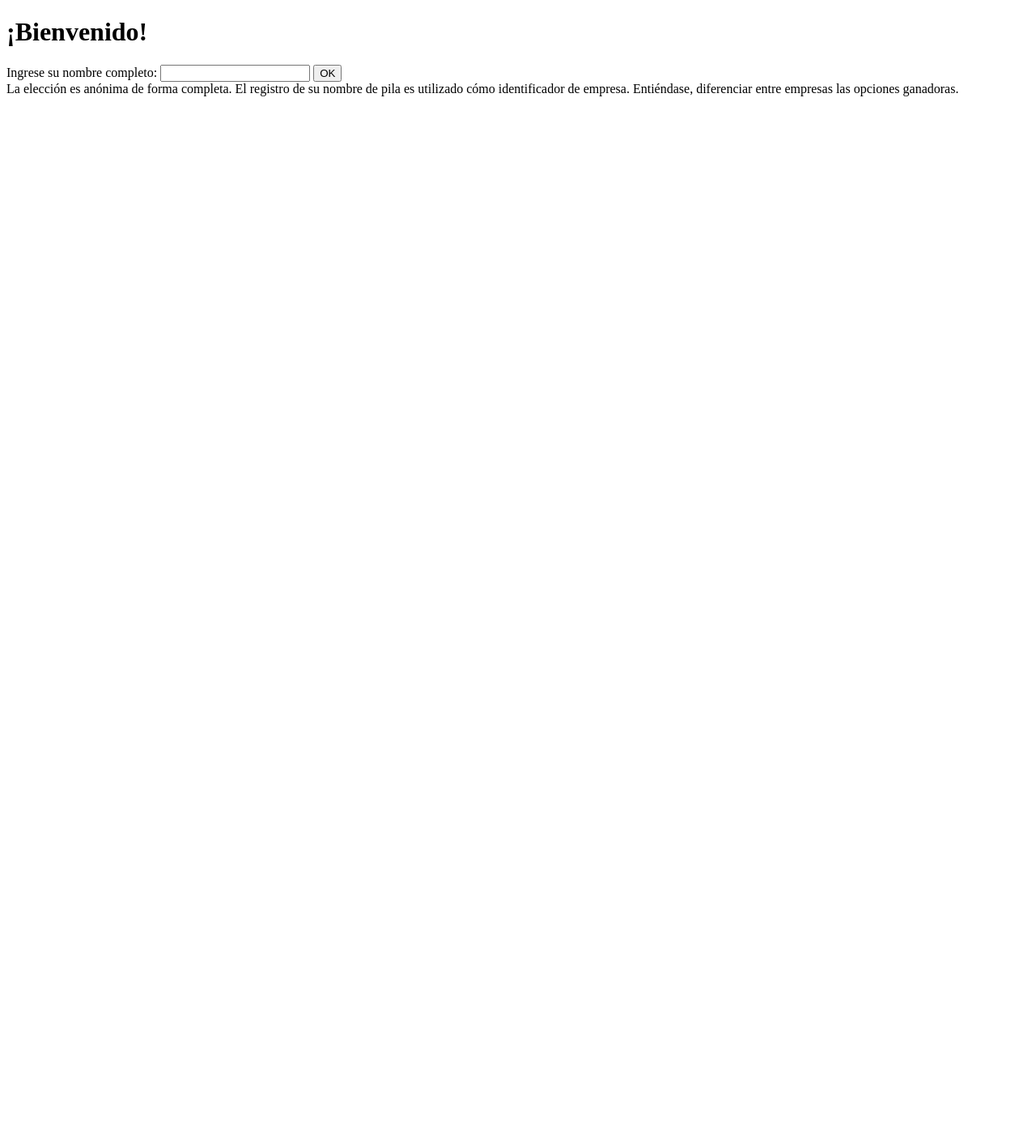
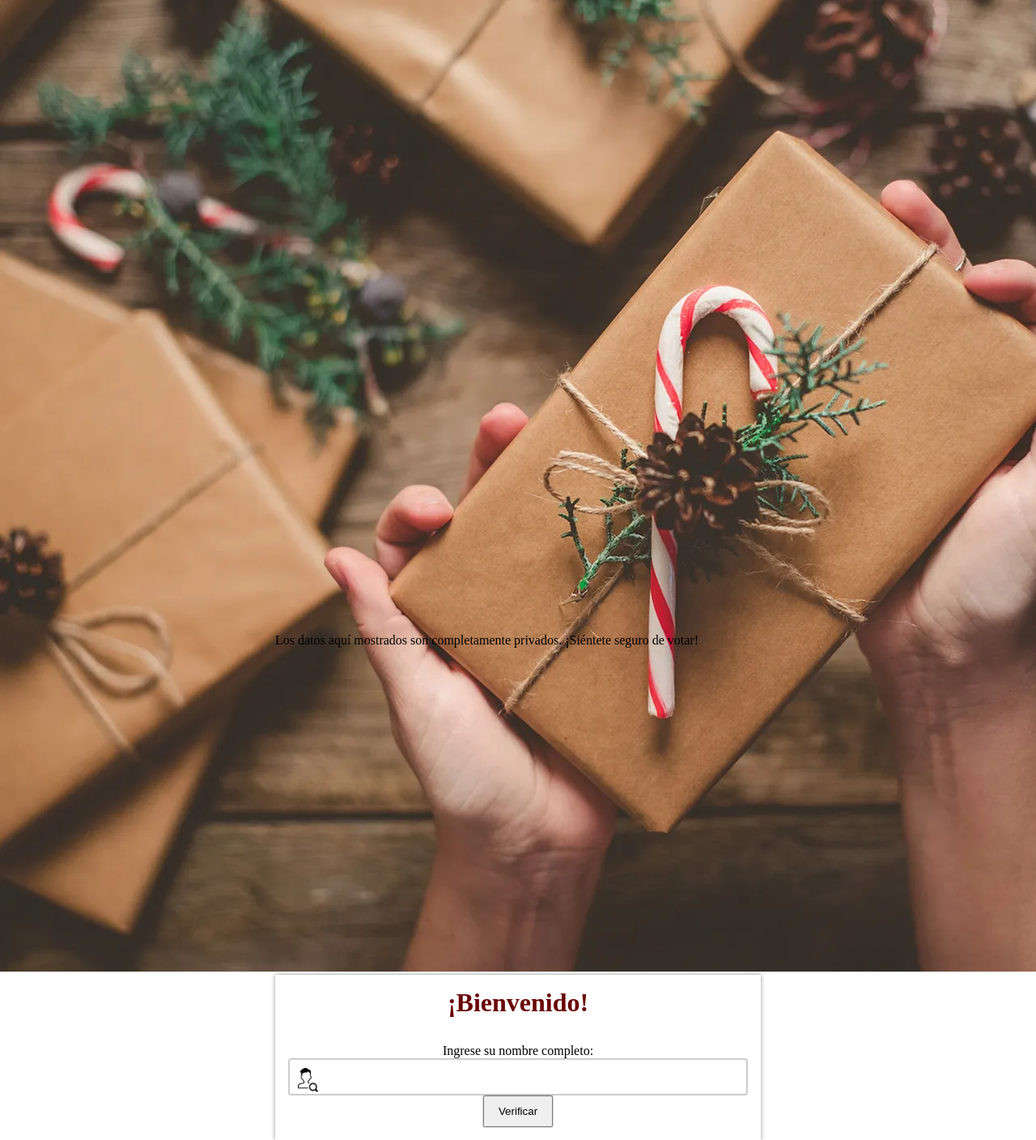
Before and after one commit to expiracionrd/polls, a Django app: page /index in a window 1280 px wide; the page is wider, and only the part inside the window is pictured. Shown: that part at 81% size. Before the commit the page ends 119 px from the top of that part, so only its background shows below. Run offline with Django 4.2, Linux system fonts and the light colour scheme.

Commit message:
Mejora en las funciones.

```diff
--- /dev/null
+++ b/gestion/static/voted.css
@@ -0,0 +1,87 @@
+*{
+    margin: auto;
+    padding: auto;
+
+    box-sizing: border-box;
+
+}
+
+body{
+
+    /* background-image: url("test.png"); */
+    background-repeat: no-repeat;
+    background-size: cover;
+}
+
+/*
+** Container y diseño cabecera
+ */
+
+.container{
+    display: block;
+    margin: 0 auto;
+    width: 100%;
+    max-width: 600px;
+
+    box-shadow: 0 0 5px rgb(144, 144, 144);
+
+}
+
+h1{
+    display: block;
+    font-weight: bolder;
+    color:#690000;
+}
+
+/*
+** Botones e input
+*/
+
+input[type=text]{
+
+
+    width: 100%;
+    box-sizing: border-box;
+    border: 2px solid #ccc;
+    border-radius: 4px;
+    font-size: 16px;
+    background-color: white;
+    background-image: url('search-people-icon.png');
+    background-size: 25px 30px;
+    background-position: 10px 10px;
+    background-repeat: no-repeat;
+    padding: 12px 20px 12px 40px;
+    /*
+        border: 1px solid rgb(255, 0, 0);
+    border-radius: 4px;
+    background-image: url('search-people-icon.png');
+    padding-left: 40px;
+
+
+
+    font-size: 1.3rem;
+
+    border-radius: 11px;
+ */}
+
+input[type=submit]{
+    width: 15%;
+    padding: 10px;
+    box-shadow: 0 0 2px #999;
+}
+
+/*
+** Formularios y aspectos primordiales
+ */
+
+
+h1, form{
+    padding: 1rem;
+    text-align: center;
+}
+
+footer{
+    position: absolute;
+    bottom: 0;
+    width: 100%;
+}
--- a/gestion/templates/index.html
+++ b/gestion/templates/index.html
@@ -6,18 +6,26 @@
     <meta charset="UTF-8">
     <meta http-equiv="X-UA-Compatible" content="IE=edge">
     <meta name="viewport" content="width=device-width, initial-scale=1.0">
-    <link rel="stylesheet" type="text/css" href='{% static "/index.css" %}'>
+    <link rel="stylesheet" type="text/css" href='{% static "/voted.css" %}'>
     <title>Encuesta navideña</title>
 </head>
 <body>
-    <h1>¡Bienvenido!</h1>
+    <img src="test.png" alt="">
+    <div class="container">
 
-    <form action="/polls/" method="post">
-        <label for="your_name">Ingrese su nombre completo: </label>
-        <input id="your_name" type="text" name="your_name" value="{{ current_name }}">
-        <input type="submit" value="OK">
-    </form>
 
-    <footer>La elección es anónima de forma completa. El registro de su nombre de pila es utilizado cómo identificador de empresa. Entiéndase, diferenciar entre empresas las opciones ganadoras.</footer>
+        <h1>¡Bienvenido!</h1>
+
+        <form action="/polls" method="GET">
+            {% csrf_token %}
+
+            <label for="your_name">Ingrese su nombre completo: </label><br>
+            <input id="your_name" type="text" name="your_name" value="{{ current_name }}">
+            <input type="submit" value="Verificar">
+        </form>
+
+        <footer>Los datos aquí mostrados son completamente privados. ¡Siéntete seguro de votar!</footer>
+    </div>
+
 </body>
 </html>
--- a/gestion/templates/polls.html
+++ b/gestion/templates/polls.html
@@ -14,9 +14,10 @@
 
 
 		<form action="/voted" method = 'post'>
+            {% csrf_token %}
 			<h1> ¿Qué te gustaría recibir en navidad? </h1>
 
-			<label>Dentro de las regalías pascuales en nombre de '{{empresa.name}}' selecciona la qué mas deseas.</label>
+			<label>Dentro de las regalías pascuales en nombre de {{empresa.name}} selecciona la qué mas deseas.</label>
 
             <input type="radio" id="bonos" name="elección" value="Bonos">
             <label for="bonos">Bonos</label><br>
@@ -26,7 +27,6 @@
             <label for="fiesta">Fiesta</label>
 
 			<input type='submit' class="votar", value = 'Votar'>
-
 		</form>
 	</div>
 </body>
--- a/gestion/templates/voted.html
+++ b/gestion/templates/voted.html
@@ -1,12 +1,16 @@
+{% load static %}
+
 <!DOCTYPE html>
 <html lang="es">
 <head>
     <meta charset="UTF-8">
     <meta http-equiv="X-UA-Compatible" content="IE=edge">
     <meta name="viewport" content="width=device-width, initial-scale=1.0">
+    <link rel="stylesheet" type="text/css" href='{% static "/voted.css" %}'>
     <title>¡Ya votaste!</title>
 </head>
 <body>
+
     ¡Muchas gracias!
 
 </body>
--- a/gestion/views.py
+++ b/gestion/views.py
@@ -4,6 +4,10 @@ from .models import Poll
 # Create your views here.
 
 def index(request):
+    # if request.GET['your_name']:                  #! Pendiente de revisión
+    #     encontrado = request.GET['your_name']
+    #     nameLooking =
+
     return render(request, 'index.html')
 
 def polls(request):
```
Also changed, not shown: gestion/private/auth.py (+3 -12 lines), gestion/static/index.css (deleted), gestion/static/pexels-photo-688017-1024x683.jpeg (added), gestion/static/search-people-icon.png (added), gestion/static/test.png (added).
